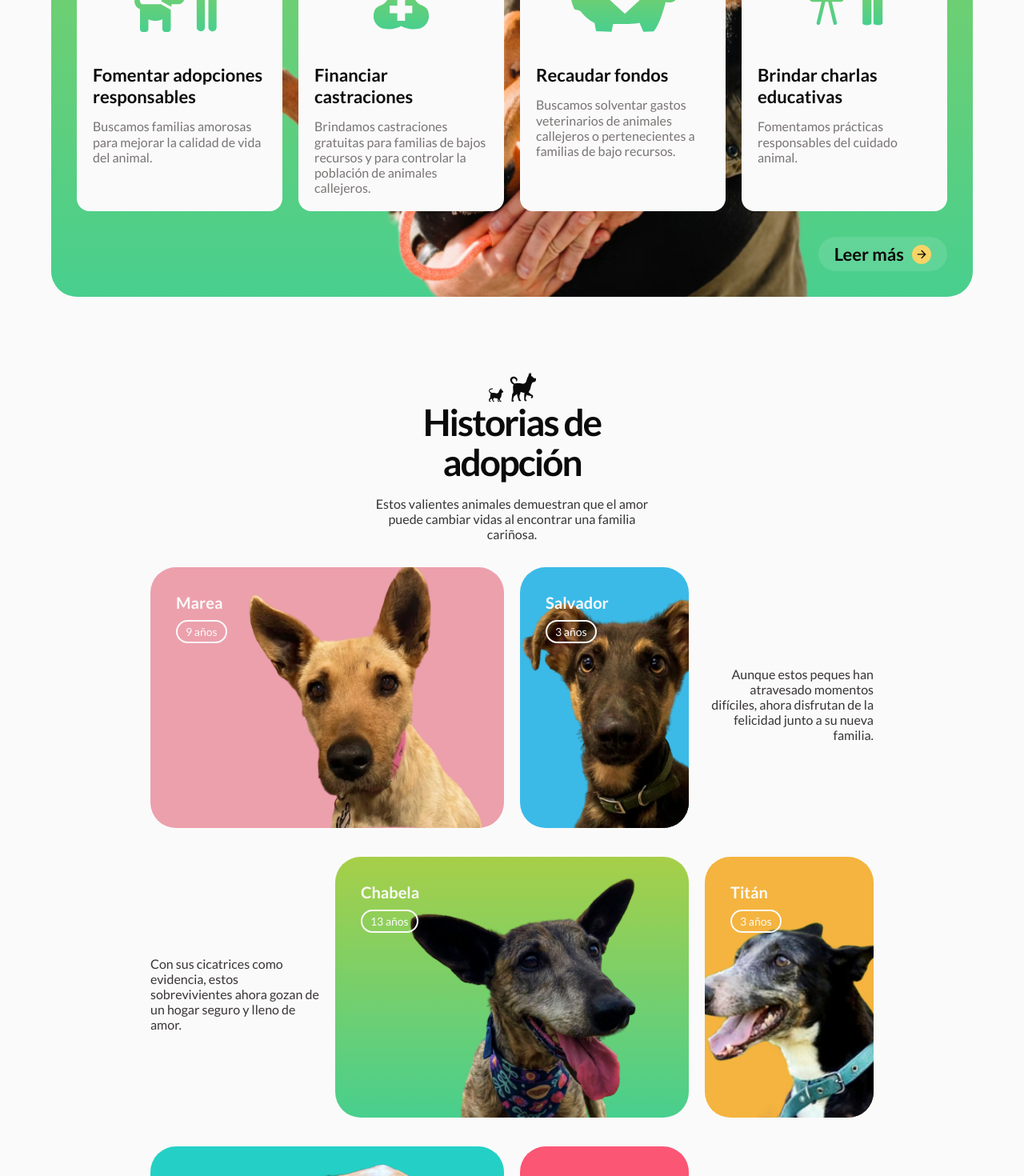
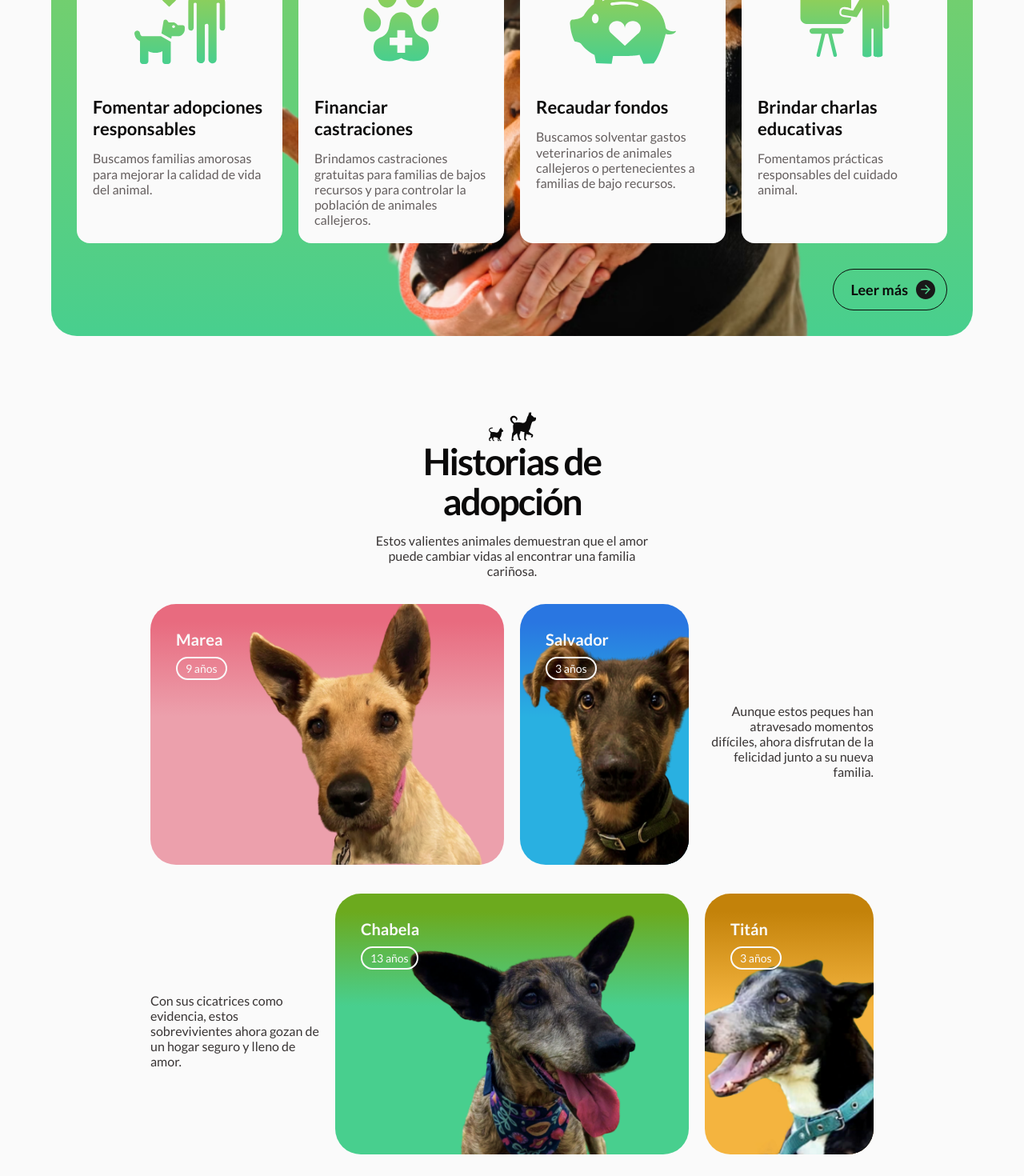
Before and after one commit to agucamejo/SOSAnimal, a React (Vite) app: page / in a window 1280 px wide. Shown: the part 1180-2650 px from the top of the page at 80% size. Built offline with nearby package versions, Linux system fonts and the light colour scheme.

Commit message:
Fixing design errors and upgrading accesibility

```diff
--- a/src/components/ButtonLink.jsx
+++ b/src/components/ButtonLink.jsx
@@ -10,9 +10,9 @@ const ButtonPrimary = ({ text, className = '', onClick }) => {
         >
         {text}
         <div className='link-arrow-container'>
-          <svg width="12" height="12" viewBox="0 0 13 12" fill="none" xmlns="http://www.w3.org/2000/svg">
-            <path d="M0.85183 6.66367H9.75332L5.66463 10.7524L6.70326 11.7837L12.5547 5.93224L6.70326 0.0808105L5.67194 1.11212L9.75332 5.20081H0.85183V6.66367Z" fill="#0B0A0A"/>
-          </svg>
+        <svg width="24" height="24" viewBox="0 0 24 24" fill="none" xmlns="http://www.w3.org/2000/svg">
+          <path fillRule="evenodd" clipRule="evenodd" d="M12 24C18.6274 24 24 18.6274 24 12C24 5.37258 18.6274 0 12 0C5.37258 0 0 5.37258 0 12C0 18.6274 5.37258 24 12 24ZM15.1986 12.5829H6.29714V11.12H15.1986L11.1173 7.03131L12.1486 6L18 11.8514L12.1486 17.7029L11.1099 16.6715L15.1986 12.5829Z" fill="#191919"/>
+        </svg>
         </div>
         </button>
     </div>
--- a/src/components/adoptions/AdoptionForm.jsx
+++ b/src/components/adoptions/AdoptionForm.jsx
@@ -137,10 +137,10 @@ function Formulario() {
   return (
     <div className='adoptions-container'>
       <div className="contentTitles">
-        <SectionTitle text="Adopción" />
+        <SectionTitle text="Adopciones" />
         <p className="subtitle">
           Gracias por considerar darle un hogar a una mascota necesitada.
-          Si aún no sabes a quién adoptar visita nuestro Instagram.
+          Si aún no sabes a quién adoptar visita nuestras redes.
         </p>
       </div>
       <div className='container-form-law'>
--- a/src/components/home/Info.jsx
+++ b/src/components/home/Info.jsx
@@ -15,8 +15,8 @@ function Info() {
           <div className="contentTitleTexts">
             <hr className="line top" />
             <h2 className="title">
-              En SOS Fray Bentos, somos un grupo de
-              personas que se dedica a:
+              En SOS Fray Bentos, somos un <br />voluntariado
+              que <br />se dedica a:
             </h2>
             <hr className="line" />
           </div>
--- a/src/styles/components/_btnEnlace.scss
+++ b/src/styles/components/_btnEnlace.scss
@@ -1,40 +1,33 @@
 .btn-link {
     color: $label-btn-primary;
-    border:none;
-    background: none;
     font-weight: $semibold;
-    padding: 4px 10px;
-    font-size: 16px;
+    background-color: transparent;
+    font-size: 18px;
+    padding: 16px 14px 16px 22px;
     display: flex;
     gap: 10px;
     justify-content: center;
     align-items: center;
     cursor: pointer;
+    border: 1.5px solid $base-black;
+    max-height: 52px;
 
+    @media screen and (max-width: $desktop){
+        font-size: 16px;
+        padding:  14px 12px 14px 20px;
+        max-height: 47px;
 
-    //DESKTOP
-    @media screen and (min-width: $desktop) {
-        font-size: 22px;
+        @media screen and (max-width: $tablet){
+            padding:  12px 10px 12px 18px;
+            max-height: 43px;
+        }
     }
 
-    //TABLET
-    @media screen and (max-width: $desktop) and (min-width: $tablet) {
-        font-size: 22px;
-    }
-
-    //MOBILE
-    @media screen and (max-width: $tablet) {
-        font-size: 16px;
-    }
 }
 
 .link-arrow-container{
-    background-color: $primary-400;
     border-radius: $radius-round;
-    width: 24px;
-    height: 24px;
     justify-self: center;
-    border: none;
     display: flex;
     justify-content: center;
     align-items: center;
--- a/src/styles/components/_footer.scss
+++ b/src/styles/components/_footer.scss
@@ -260,7 +260,7 @@ $tablet-width-footer: 768px;
       }
 
       a {
-        color: $neutrals-600;
+        color: $neutrals-400;
         text-decoration: none;
         display: block;
 
@@ -270,7 +270,7 @@ $tablet-width-footer: 768px;
       }
 
       p{
-        color: $neutrals-600;
+        color: $neutrals-400;
         text-decoration: none;
         display: block;
         font-size: 20px;
@@ -310,7 +310,7 @@ $tablet-width-footer: 768px;
 
       p {
         margin: 5px 0;
-        color: $neutrals-600;
+        color: $neutrals-400;
       }
 
       .creditos {
@@ -320,11 +320,12 @@ $tablet-width-footer: 768px;
         flex-direction: horizontal;
         align-items: middle;
         justify-content: center;
-        color: $neutrals-600;
+
 
         .freepik {
           color: $secondary-700;
           text-decoration: none;
+          font-weight: 600;
         }
 
         .freepik:hover {
--- a/src/styles/components/_hero.scss
+++ b/src/styles/components/_hero.scss
@@ -4,6 +4,7 @@
   overflow: hidden;
   width: 100%;
   align-self: center;
+  margin-top: 40px;
 
   @media screen and (max-width: 1110px) and (min-width: $desktop) {
     width: 95%;
@@ -62,7 +63,6 @@
   .hero-description {
     margin-top: 120px;
 
-
     @media screen and (max-width: $desktop) and (min-width: 768.98px) {
       margin-top: 90px;
       margin-left: 30px;
@@ -120,7 +120,7 @@
 
         @media screen and (max-width: $tablet) {
           font-size: 45px;
-          margin-bottom: 20px;
+          margin-bottom: 10px;
         }
       }
     }
--- a/src/styles/components/_historia.scss
+++ b/src/styles/components/_historia.scss
@@ -16,7 +16,6 @@
 
     .titleHistoria {
       margin-bottom: 0.5em;
-
 
       @media screen and (max-width: 425px) {
         font-size: 32px;
@@ -90,7 +89,7 @@
     -ms-border-radius: 32px;
     -o-border-radius: 32px;
     border-radius: 32px;
-    cursor: pointer;
+    cursor: default;
     overflow: hidden;
 
     @media screen and (max-width: 955px) {
@@ -133,7 +132,7 @@
     -ms-border-radius: 32px;
     -o-border-radius: 32px;
     border-radius: 32px;
-    cursor: pointer;
+    cursor: default;
     flex: 0 1 211px;
 
     &:hover {
@@ -201,23 +200,23 @@
   }
 
   .rosa {
-    background-color: #eca0ac;
+    background: linear-gradient(180deg, #E86B7F 7%, #ECA0AC 43%);
   }
 
   .celeste {
-    background-color: #3bbae8;
+    background: linear-gradient(180deg, #2976E1 7.12%, #29B0E1 43.39%);
   }
 
   .degrade {
-    background: linear-gradient(#a7cf48, #48cf8e);
+    background: linear-gradient(180deg, #6CAA1E 7%, #48CF8E 43%);
   }
 
   .anaranjado {
-    background-color: #f4b43f;
+    background: linear-gradient(180deg, #C3820A 7%, #F4B43F 43%);
   }
 
   .aqua {
-    background-color: #24d0c6;
+    background: linear-gradient(180deg, #04A6A6 7%, #24D0C6 43%);
   }
 
   .fucsia {
--- a/src/styles/components/_info.scss
+++ b/src/styles/components/_info.scss
@@ -88,31 +88,20 @@
   }
 
   .btn {
-    background-color: #ffffff1f;
-    -webkit-border-radius: $radius-ml;
-    -moz-border-radius: $radius-ml;
-    -ms-border-radius: $radius-ml;
-    -o-border-radius: $radius-ml;
-    border-radius: $radius-ml;
+    -webkit-border-radius: $radius-round;
+    -moz-border-radius: $radius-round;
+    -ms-border-radius: $radius-round;
+    -o-border-radius: $radius-round;
+    border-radius: $radius-round;
     font-weight: $semibold;
     position: relative;
     z-index: 800;
-    border: none;
     color: $base-black;
-    font-size: 22px;
 
-    @media screen and (max-width: $max) {
-      padding: 8px 20px;
+    &:hover{
+      background-color: $secondary-200;
+      box-shadow: 0px 4px 4px 0px rgba(0, 0, 0, 0.14);
     }
-
-    @media screen and (max-width: 425px) {
-      padding: 4px 10px;
-      font-size: 16px;
-    }
-  }
-
-  .btn:hover {
-    background-color: #ffffff80;
   }
 }
 
@@ -241,10 +230,6 @@
     margin-top: 6em;
   }
 
-  @media screen and (max-width: 425px) {
-    margin: 7em 0;
-  }
-
   .card {
     background-color: $base-white;
     width: 285px;
@@ -325,7 +310,7 @@
 
     .text {
       font-size: 16px;
-      color: $neutrals-600;
+      color: $neutrals-700;
       line-height: 19.2px;
 
       @media screen and (max-width: 1200px) {
--- a/src/styles/components/_subtitles.scss
+++ b/src/styles/components/_subtitles.scss
@@ -32,8 +32,8 @@
     height: 28px;
   }
 
-  @media screen and (min-width: 1025px) {
-    margin-bottom: 18px;
+  @media screen and (min-width: 1024px) {
+    margin-bottom: 15px;
     width: 366px;
     height: 135px;
 
--- a/src/styles/components/_valores.scss
+++ b/src/styles/components/_valores.scss
@@ -51,7 +51,7 @@ $mobile-height-banner3: 127px;
         border-radius: $radius-lg;
         box-shadow: $shadow-1;
         position: relative;
-        background-color: #27CA68;
+        background-color: #1DA754;
 
         .h2-left {
             font-size: 200px;
@@ -177,7 +177,7 @@ $mobile-height-banner3: 127px;
                 content: url('/img-perro-big-mobile.png');
 
                 @media screen and (max-width: 380px){
-                   left: 44%;
+                   left: 45.8%;
                 }
 
                 @media screen and (max-width: 325px){
```
